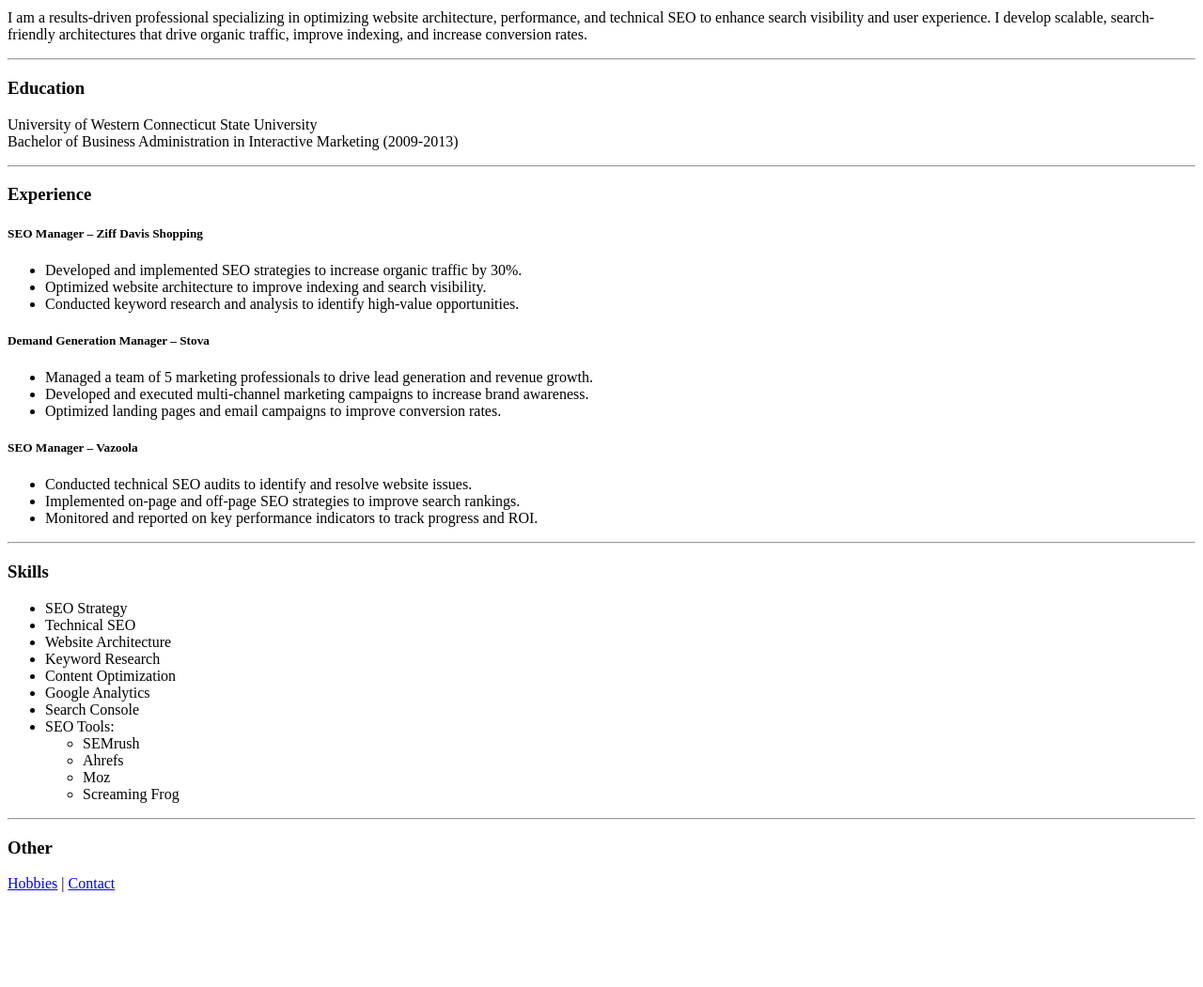
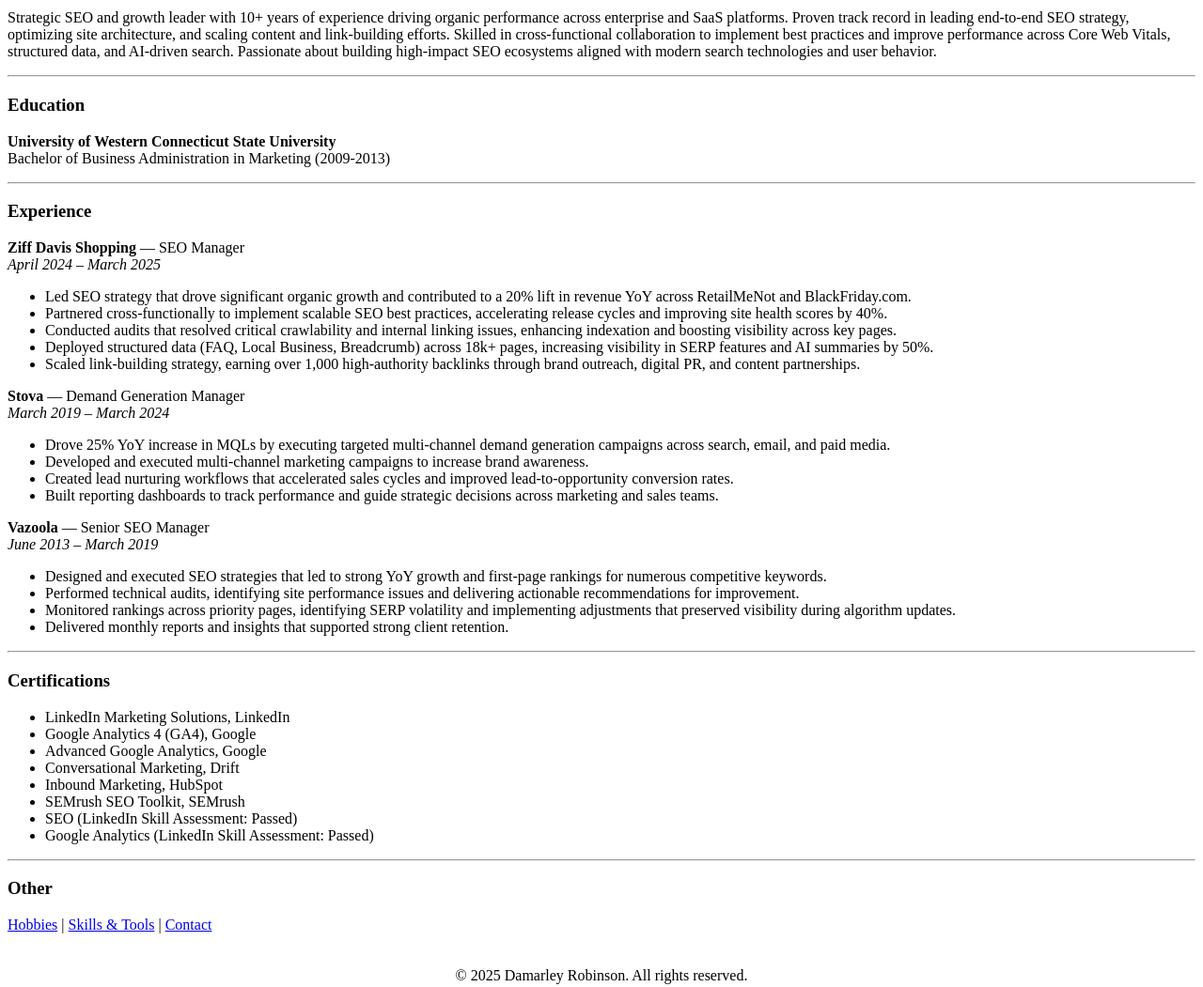
Before and after one commit to damarleyrobinson/resume.html, a plain HTML site: page index.html in a window 1280 px wide. Shown: the part 380-1431 px from the top of the page at 94% size. Before the commit the page ends 1338 px from the top, so only its background shows below. Drawn offline with Linux system fonts and the light colour scheme.

Commit message:
Update index.html

```diff
--- a/index.html
+++ b/index.html
@@ -7,7 +7,7 @@
   </head>
   <body>
     <h1>Damarley Robinson</h1>
-    <h2>SEO Web Architect</h2>
+    <h2>SEO & Growth Strategy Lead</h2>
     <img
       src="./assets/images/damarley-profile-pic.jpeg"
       alt="Damarley Robinson"
@@ -15,85 +15,115 @@
     />
     <h3>Summary</h3>
     <p>
-      I am a results-driven professional specializing in optimizing website
-      architecture, performance, and technical SEO to enhance search visibility
-      and user experience. I develop scalable, search-friendly architectures
-      that drive organic traffic, improve indexing, and increase conversion
-      rates.
+      Strategic SEO and growth leader with 10+ years of experience driving
+      organic performance across enterprise and SaaS platforms. Proven track
+      record in leading end-to-end SEO strategy, optimizing site architecture,
+      and scaling content and link-building efforts. Skilled in cross-functional
+      collaboration to implement best practices and improve performance across
+      Core Web Vitals, structured data, and AI-driven search. Passionate about
+      building high-impact SEO ecosystems aligned with modern search
+      technologies and user behavior.
     </p>
     <hr />
     <h3>Education</h3>
     <p>
-      University of Western Connecticut State University
-      <br />
-      Bachelor of Business Administration in Interactive Marketing (2009-2013)
+      <strong>University of Western Connecticut State University</strong> <br />
+      Bachelor of Business Administration in Marketing (2009-2013)
     </p>
+
     <hr />
     <h3>Experience</h3>
-    <h5>SEO Manager – Ziff Davis Shopping</h5>
+    <p>
+      <strong>Ziff Davis Shopping</strong> — SEO Manager<br />
+      <em>April 2024 – March 2025</em><br />
+    </p>
+
     <ul>
       <li>
-        Developed and implemented SEO strategies to increase organic traffic by
-        30%.
+        Led SEO strategy that drove significant organic growth and contributed
+        to a 20% lift in revenue YoY across RetailMeNot and BlackFriday.com.
       </li>
       <li>
-        Optimized website architecture to improve indexing and search
-        visibility.
+        Partnered cross-functionally to implement scalable SEO best practices,
+        accelerating release cycles and improving site health scores by 40%.
       </li>
       <li>
-        Conducted keyword research and analysis to identify high-value
-        opportunities.
+        Conducted audits that resolved critical crawlability and internal
+        linking issues, enhancing indexation and boosting visibility across key
+        pages.
+      </li>
+      <li>
+        Deployed structured data (FAQ, Local Business, Breadcrumb) across 18k+
+        pages, increasing visibility in SERP features and AI summaries by 50%.
+      </li>
+      <li>
+        Scaled link-building strategy, earning over 1,000 high-authority
+        backlinks through brand outreach, digital PR, and content partnerships.
       </li>
     </ul>
-    <h5>Demand Generation Manager – Stova</h5>
+    <strong>Stova</strong> — Demand Generation Manager<br />
+    <em>March 2019 – March 2024</em><br />
     <ul>
       <li>
-        Managed a team of 5 marketing professionals to drive lead generation and
-        revenue growth.
+        Drove 25% YoY increase in MQLs by executing targeted multi-channel
+        demand generation campaigns across search, email, and paid media.
       </li>
       <li>
         Developed and executed multi-channel marketing campaigns to increase
         brand awareness.
       </li>
       <li>
-        Optimized landing pages and email campaigns to improve conversion rates.
+        Created lead nurturing workflows that accelerated sales cycles and
+        improved lead-to-opportunity conversion rates.
+      </li>
+      <li>
+        Built reporting dashboards to track performance and guide strategic
+        decisions across marketing and sales teams.
       </li>
     </ul>
-    <h5>SEO Manager – Vazoola</h5>
+    <strong>Vazoola</strong> — Senior SEO Manager<br />
+    <em>June 2013 – March 2019</em><br />
     <ul>
       <li>
-        Conducted technical SEO audits to identify and resolve website issues.
+        Designed and executed SEO strategies that led to strong YoY growth and
+        first-page rankings for numerous competitive keywords.
       </li>
       <li>
-        Implemented on-page and off-page SEO strategies to improve search
-        rankings.
+        Performed technical audits, identifying site performance issues and
+        delivering actionable recommendations for improvement.
       </li>
       <li>
-        Monitored and reported on key performance indicators to track progress
-        and ROI.
+        Monitored rankings across priority pages, identifying SERP volatility
+        and implementing adjustments that preserved visibility during algorithm
+        updates.
+      </li>
+      <li>
+        Delivered monthly reports and insights that supported strong client
+        retention.
       </li>
     </ul>
     <hr />
-    <h3>Skills</h3>
+    <h3>Certifications</h3>
     <ul>
-      <li>SEO Strategy</li>
-      <li>Technical SEO</li>
-      <li>Website Architecture</li>
-      <li>Keyword Research</li>
-      <li>Content Optimization</li>
-      <li>Google Analytics</li>
-      <li>Search Console</li>
-      <li>SEO Tools:</li>
-      <ul>
-        <li>SEMrush</li>
-        <li>Ahrefs</li>
-        <li>Moz</li>
-        <li>Screaming Frog</li>
-      </ul>
+      <li>LinkedIn Marketing Solutions, LinkedIn</li>
+      <li>Google Analytics 4 (GA4), Google</li>
+      <li>Advanced Google Analytics, Google</li>
+      <li>Conversational Marketing, Drift</li>
+      <li>Inbound Marketing, HubSpot</li>
+      <li>SEMrush SEO Toolkit, SEMrush</li>
+      <li>SEO (LinkedIn Skill Assessment: Passed)</li>
+      <li>Google Analytics (LinkedIn Skill Assessment: Passed)</li>
     </ul>
     <hr />
     <h3>Other</h3>
     <a href="./public/hobbies.html">Hobbies</a> |
+    <a href="./public/tools.html">Skills & Tools</a> |
     <a href="./public/contact.html">Contact</a>
+    <br />
+    <br />
+    <br />
+    <center>
+      <footer>&copy; 2025 Damarley Robinson. All rights reserved.</footer>
+    </center>
   </body>
 </html>
```
